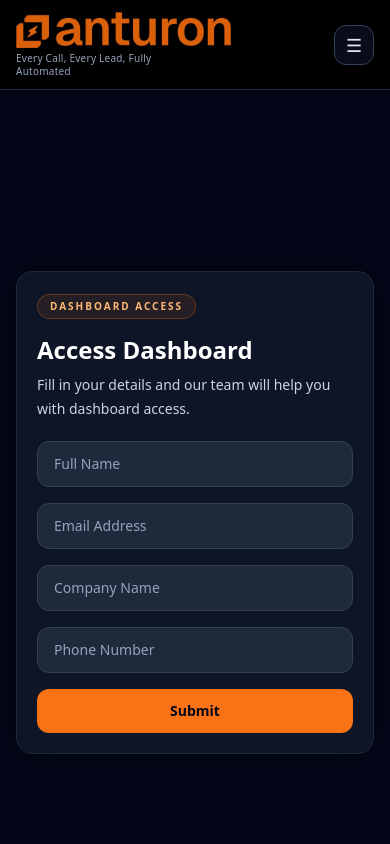
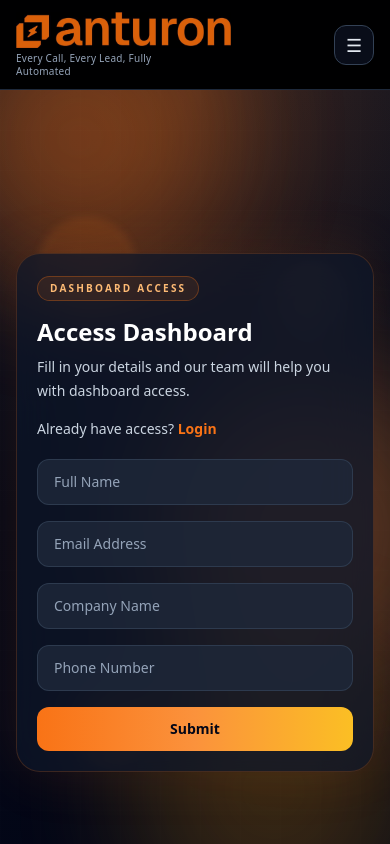
Before and after one commit to Sudhir86046/ANTURON, a Next.js app in the folder anturon-site/: page /dashboard-access in a window 390 px wide. Built offline with nearby package versions, Linux system fonts and the light colour scheme.

Commit message:
Update dashboard access UI and add login redirect

```diff
--- a/anturon-site/app/components/Navbar.tsx
+++ b/anturon-site/app/components/Navbar.tsx
@@ -68,7 +68,7 @@ export default function Navbar() {
             alt="Anturon Logo"
             className="h-9 w-auto object-contain sm:h-10"
           />
-          <span className="mt-1 max-w-[170px] text-[10px] leading-tight tracking-wide text-slate-400 sm:max-w-none sm:text-[11px]">
+          <span className="mt-1 max-w-[170px] text-[10px] leading-tight tracking-wide text-slate-400 sm:max-w-none sm:text-[13px]">
             Every Call, Every Lead, Fully Automated
           </span>
         </Link>
--- a/anturon-site/app/dashboard-access/page.tsx
+++ b/anturon-site/app/dashboard-access/page.tsx
@@ -79,20 +79,46 @@ export default function DashboardAccessPage() {
   };
 
   return (
-    <div className="flex min-h-screen items-center justify-center overflow-x-hidden bg-slate-950 px-4 py-8 text-white sm:px-6">
-      <div className="w-full max-w-md rounded-2xl border border-slate-800 bg-slate-900/90 p-5 shadow-[0_0_40px_rgba(0,0,0,0.35)] sm:p-6">
+    <div className="relative flex min-h-screen items-center justify-center overflow-hidden bg-[#050816] px-4 py-10 text-white sm:px-6">
+      <div className="absolute inset-0 bg-[radial-gradient(circle_at_top,_rgba(249,115,22,0.22),_transparent_35%),linear-gradient(to_bottom,_#0b1120,_#050816,_#020617)]" />
+
+      <div className="absolute -top-24 -left-16 h-72 w-72 rounded-full bg-orange-500/50 blur-3xl animate-pulse" />
+      <div className="absolute top-1/3 -right-20 h-80 w-80 rounded-full bg-orange-400/40 blur-3xl animate-pulse" />
+      <div className="absolute bottom-0 left-1/3 h-72 w-72 rounded-full bg-amber-500/30 blur-3xl animate-pulse" />
+
+      <div className="absolute left-[10%] top-[18%] h-24 w-24 rounded-full border border-orange-400/30 bg-orange-500/10 blur-sm animate-[bounce_6s_ease-in-out_infinite]" />
+      <div className="absolute right-[12%] top-[22%] h-16 w-16 rounded-full border border-orange-300/40 bg-orange-300/10 blur-sm animate-[bounce_8s_ease-in-out_infinite]" />
+      <div className="absolute bottom-[18%] left-[18%] h-20 w-20 rounded-full border border-orange-500/30 bg-orange-400/10 blur-sm animate-[bounce_7s_ease-in-out_infinite]" />
+
+      <div className="absolute inset-0 opacity-[0.08] [background-image:linear-gradient(rgba(255,255,255,0.12)_1px,transparent_1px),linear-gradient(90deg,rgba(255,255,255,0.12)_1px,transparent_1px)] [background-size:40px_40px]" />
+
+      <div className="relative z-10 w-full max-w-md rounded-3xl border border-orange-500/20 bg-slate-900/70 p-5 shadow-[0_0_60px_rgba(249,115,22,0.12)] backdrop-blur-xl sm:p-6">
         <div className="mb-5">
-          <span className="inline-flex rounded-full border border-orange-500/30 bg-orange-500/10 px-3 py-1 text-[10px] font-semibold uppercase tracking-[0.2em] text-orange-300 sm:text-xs">
+          <span className="inline-flex rounded-full border border-orange-500/30 bg-orange-500/10 px-3 py-1 text-[10px] font-semibold uppercase tracking-[0.22em] text-orange-300 sm:text-xs">
             Dashboard Access
           </span>
 
-          <h1 className="mt-4 text-2xl font-bold leading-tight sm:text-3xl">
+          <h1 className="mt-4 text-2xl font-bold leading-tight text-white sm:text-3xl">
             Access Dashboard
           </h1>
 
           <p className="mt-2 text-sm leading-6 text-slate-300 sm:text-base">
             Fill in your details and our team will help you with dashboard
             access.
+          </p>
+
+          <p className="mt-4 text-sm text-slate-300">
+            Already have access?{" "}
+           <a
+  href="https://api.anturon.io"
+  className="text-orange-500 font-semibold hover:text-orange-400 transition"
+  onClick={(e) => {
+    e.preventDefault();
+    window.location.href = "https://api.anturon.io";
+  }}
+>
+  Login
+</a>
           </p>
         </div>
 
@@ -104,7 +130,7 @@ export default function DashboardAccessPage() {
               placeholder="Full Name"
               value={form.name}
               onChange={handleChange}
-              className="w-full rounded-xl border border-slate-700 bg-slate-800 px-4 py-3 text-sm text-white outline-none transition placeholder:text-slate-400 focus:border-orange-400 sm:text-base"
+              className="w-full rounded-xl border border-slate-700/80 bg-slate-800/80 px-4 py-3 text-sm text-white outline-none transition duration-300 placeholder:text-slate-400 focus:border-orange-400 focus:bg-slate-800 focus:shadow-[0_0_0_4px_rgba(249,115,22,0.10)] sm:text-base"
               required
             />
 
@@ -114,7 +140,7 @@ export default function DashboardAccessPage() {
               placeholder="Email Address"
               value={form.email}
               onChange={handleChange}
-              className="w-full rounded-xl border border-slate-700 bg-slate-800 px-4 py-3 text-sm text-white outline-none transition placeholder:text-slate-400 focus:border-orange-400 sm:text-base"
+              className="w-full rounded-xl border border-slate-700/80 bg-slate-800/80 px-4 py-3 text-sm text-white outline-none transition duration-300 placeholder:text-slate-400 focus:border-orange-400 focus:bg-slate-800 focus:shadow-[0_0_0_4px_rgba(249,115,22,0.10)] sm:text-base"
               required
             />
 
@@ -124,7 +150,7 @@ export default function DashboardAccessPage() {
               placeholder="Company Name"
               value={form.company}
               onChange={handleChange}
-              className="w-full rounded-xl border border-slate-700 bg-slate-800 px-4 py-3 text-sm text-white outline-none transition placeholder:text-slate-400 focus:border-orange-400 sm:text-base"
+              className="w-full rounded-xl border border-slate-700/80 bg-slate-800/80 px-4 py-3 text-sm text-white outline-none transition duration-300 placeholder:text-slate-400 focus:border-orange-400 focus:bg-slate-800 focus:shadow-[0_0_0_4px_rgba(249,115,22,0.10)] sm:text-base"
               required
             />
 
@@ -134,14 +160,14 @@ export default function DashboardAccessPage() {
               placeholder="Phone Number"
               value={form.phone}
               onChange={handleChange}
-              className="w-full rounded-xl border border-slate-700 bg-slate-800 px-4 py-3 text-sm text-white outline-none transition placeholder:text-slate-400 focus:border-orange-400 sm:text-base"
+              className="w-full rounded-xl border border-slate-700/80 bg-slate-800/80 px-4 py-3 text-sm text-white outline-none transition duration-300 placeholder:text-slate-400 focus:border-orange-400 focus:bg-slate-800 focus:shadow-[0_0_0_4px_rgba(249,115,22,0.10)] sm:text-base"
               required
             />
 
             <button
               type="submit"
               disabled={loading}
-              className="w-full rounded-xl bg-orange-500 px-4 py-3 text-sm font-bold text-slate-950 transition hover:bg-orange-400 disabled:cursor-not-allowed disabled:opacity-70 sm:text-base"
+              className="w-full rounded-xl bg-gradient-to-r from-orange-500 via-orange-400 to-amber-400 px-4 py-3 text-sm font-bold text-slate-950 transition duration-300 hover:scale-[1.01] hover:shadow-[0_10px_30px_rgba(249,115,22,0.30)] disabled:cursor-not-allowed disabled:opacity-70 sm:text-base"
             >
               {loading ? "Submitting..." : "Submit"}
             </button>
@@ -150,9 +176,13 @@ export default function DashboardAccessPage() {
       </div>
 
       {showPopup && (
-        <div className="fixed inset-0 z-50 flex items-center justify-center bg-black/70 px-4">
-          <div className="w-full max-w-sm rounded-2xl border border-slate-800 bg-slate-900 p-5 text-center shadow-[0_0_40px_rgba(0,0,0,0.45)] sm:p-6">
-            <h2 className="text-xl font-bold text-green-400 sm:text-2xl">
+        <div className="fixed inset-0 z-50 flex items-center justify-center bg-black/70 px-4 backdrop-blur-sm">
+          <div className="w-full max-w-sm rounded-3xl border border-orange-500/20 bg-slate-900/90 p-5 text-center shadow-[0_0_60px_rgba(249,115,22,0.18)] sm:p-6">
+            <div className="mx-auto flex h-16 w-16 items-center justify-center rounded-full bg-green-500/10 shadow-[0_0_30px_rgba(34,197,94,0.25)]">
+              <span className="text-3xl text-green-400">✓</span>
+            </div>
+
+            <h2 className="mt-4 text-xl font-bold text-green-400 sm:text-2xl">
               Request Submitted
             </h2>
 
@@ -162,7 +192,7 @@ export default function DashboardAccessPage() {
 
             <button
               onClick={() => setShowPopup(false)}
-              className="mt-5 w-full rounded-xl bg-orange-500 px-4 py-3 text-sm font-semibold text-slate-950 transition hover:bg-orange-400 sm:text-base"
+              className="mt-5 w-full rounded-xl bg-gradient-to-r from-orange-500 via-orange-400 to-amber-400 px-4 py-3 text-sm font-semibold text-slate-950 transition duration-300 hover:scale-[1.01] hover:shadow-[0_10px_30px_rgba(249,115,22,0.25)] sm:text-base"
             >
               Close
             </button>
--- a/anturon-site/app/pricing/page.tsx
+++ b/anturon-site/app/pricing/page.tsx
@@ -19,7 +19,7 @@ const plans = [
     ],
     buttonText: "Start Pilot",
     buttonStyle:
-      "border border-slate-700 text-slate-100 hover:bg-slate-900",
+      "border border-slate-700 text-slate-100 hover:bg-orange-500",
     badgeStyle: "bg-orange-500/10 text-orange-300",
     highlight: false,
     microcopy: "Ideal for first deployment and internal validation.",
@@ -38,8 +38,8 @@ const plans = [
     ],
     buttonText: "Book a Pricing Call",
     buttonStyle:
-      "bg-orange-500 text-slate-950 hover:bg-orange-400",
-    badgeStyle: "bg-orange-500/15 text-orange-300",
+      "border border-slate-700 text-slate-100 hover:bg-orange-500",
+    badgeStyle: "bg-orange-500/10 text-orange-300",
     highlight: true,
     microcopy: "Best for revenue teams ready to scale AI operations.",
   },
@@ -57,8 +57,8 @@ const plans = [
     ],
     buttonText: "Talk to Enterprise Team",
     buttonStyle:
-      "border border-slate-700 text-slate-100 hover:bg-slate-900",
-    badgeStyle: "bg-slate-800 text-slate-300",
+      "border border-slate-700 text-slate-100 hover:bg-orange-500",
+    badgeStyle: "bg-orange-500/10 text-orange-300",
     highlight: false,
     microcopy: "For complex environments and multi-team rollout.",
   },
```
Also changed, not shown: anturon-site/app/page.tsx (+7 -7 lines).
